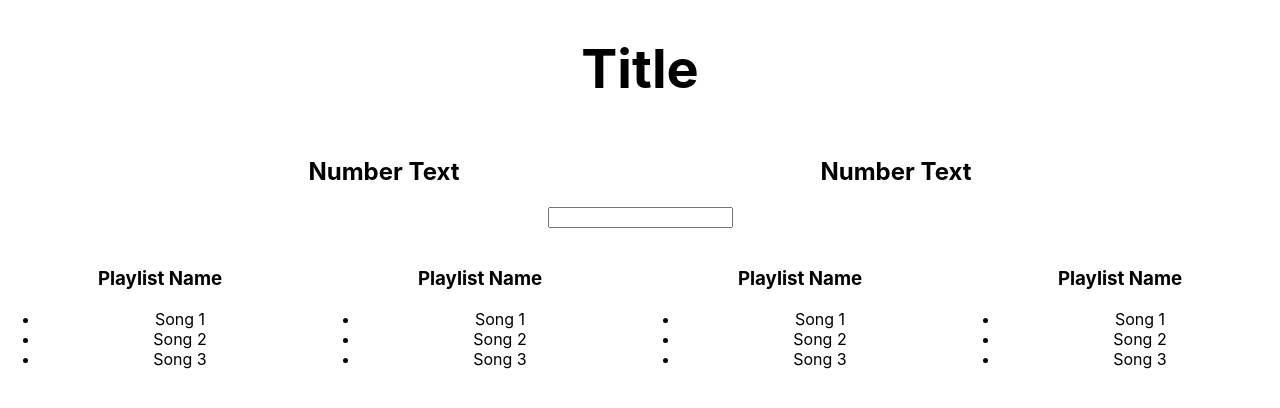
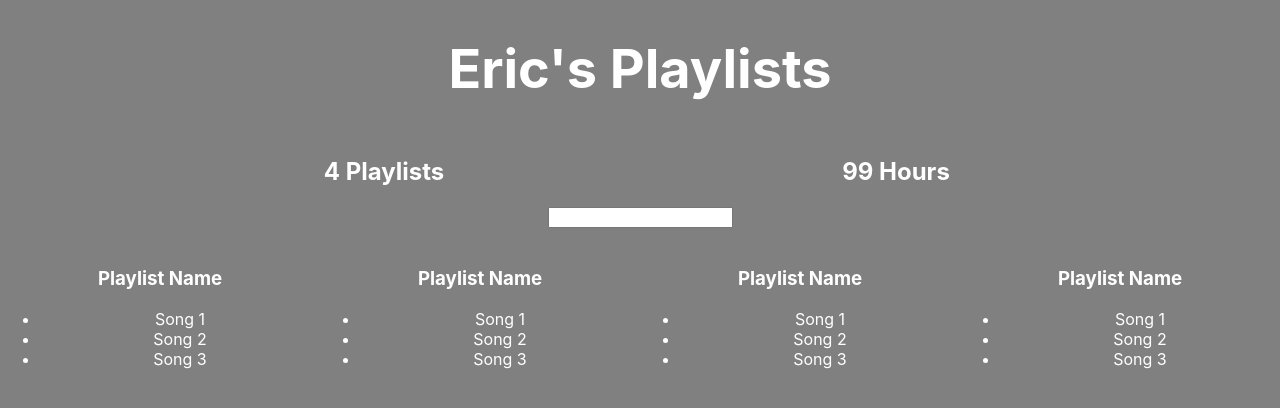
Before and after one commit to eric2esca/spotify-tutorial, a React (Create React App) app: page / in a window 1280 px wide. Shown: the top 408 px of the page. Built offline with nearby package versions, Linux system fonts and the light colour scheme.

Commit message:
Added fake server data, added loading spinner css, added aggregate data counters

```diff
--- a/src/App.css
+++ b/src/App.css
@@ -1,3 +1,7 @@
+html, body{
+    background-color: gray;
+}
+
 .App{
     text-align: center;
 }
--- a/src/App.js
+++ b/src/App.js
@@ -1,16 +1,73 @@
 import React, { Component } from 'react';
 import './App.css';
+import './Loading.css';
 
-let defaultTextColor = "black";
+let defaultTextColor = "#fff";
 let defaultStyle = {
   color: defaultTextColor
 }
+let fakeServerData = {
+  user: {
+    name: 'Eric',
+    playlists: [
+      {
+        name: 'My Favorites',
+        songs: [
+          {name: 'Beat It', duration: 134},
+          {name: 'Sicko Mode', duration: 500},
+          {name: 'Mia Bad Bunny', duration: 523}
+        ]
+      },
+      {
+        name: 'Car',
+        songs: [
+          { name: 'Hello', duration: 124 },
+          { name: 'Sicko Mode', duration: 590 },
+          { name: 'Because', duration: 573 }
+        ]
+      },
+      {
+        name: 'Delete ME',
+        songs: [
+          { name: 'Micka Relax', duration: 434 },
+          { name: 'Wake Up', duration: 600 },
+          { name: 'Drake Forever', duration: 623 }
+        ]
+      },
+      {
+        name: 'A list',
+        songs: [
+          { name: 'Lose Yourself', duration: 194 },
+          { name: '8 mile', duration: 800 },
+          { name: 'Not Alike', duration: 823 }
+        ]
+      },
 
-class Aggregate extends Component{
+    ]
+  }
+};
+
+class PlaylistCounter extends Component{
   render(){
     return(
       <div style={{...defaultStyle, width: '40%', display: 'inline-block'}}>
-        <h2>Number Text</h2>
+        <h2>{this.props.playlists.length} Playlists</h2>
+      </div>
+    );
+  }
+}
+
+class HoursCounter extends Component {
+  render() {
+    let allSongs = this.props.playlists.reduce((songs, eachPlaylist) => {
+      return songs.concat(eachPlaylist.songs)
+    }, []);
+    let totalDuration = allSongs.reduce((sum, eachSong) => {
+      return sum + eachSong.duration
+    }, 0);
+    return (
+      <div style={{ ...defaultStyle, width: '40%', display: 'inline-block' }}>
+        <h2>{Math.round(totalDuration / 60)} Hours</h2>
       </div>
     );
   }
@@ -44,23 +101,33 @@ class Playlist extends Component{
 }
 
 class App extends Component {
+  state = {
+    serverData: {}
+  }
+
+  componentDidMount(){
+    setTimeout(() => {
+      this.setState({ serverData: fakeServerData });
+    }, 3500);
+  }
+
   render() {
-    let name ='Eric';
-    let green = '#FF1212';
-    let headerStyle = {
-      color: green,
-      'font-size': '50px'
-    }
     return (
       <div className="App">
-        <h1 style={{...defaultStyle, 'font-size': '54px'}}>Title</h1>
-        <Aggregate/>
-        <Aggregate/>
-        <Filter/>
-        <Playlist/>
-        <Playlist />
-        <Playlist />
-        <Playlist />
+        {this.state.serverData.user ?
+        <div>
+            <h1 style={{ ...defaultStyle, 'font-size': '54px' }}>
+              {this.state.serverData.user.name}'s Playlists
+            </h1>
+            <PlaylistCounter playlists={this.state.serverData.user && this.state.serverData.user.playlists} />
+            <HoursCounter playlists={this.state.serverData.user && this.state.serverData.user.playlists} />
+            <Filter />
+            <Playlist />
+            <Playlist />
+            <Playlist />
+            <Playlist />
+        </div> : <div className="loader">Loading...</div>
+        }
       </div>
     );
   }
--- /dev/null
+++ b/src/Loading.css
@@ -0,0 +1,80 @@
+.loader {
+  color: #dd1919;
+  font-size: 190px;
+  text-indent: -9999em;
+  overflow: hidden;
+  width: 1em;
+  height: 1em;
+  border-radius: 50%;
+  margin: 72px auto;
+  position: relative;
+  -webkit-transform: translateZ(0);
+  -ms-transform: translateZ(0);
+  transform: translateZ(0);
+  -webkit-animation: load6 1.7s infinite ease, round 1.7s infinite ease;
+  animation: load6 1.7s infinite ease, round 1.7s infinite ease;
+}
+@-webkit-keyframes load6 {
+  0% {
+    box-shadow: 0 -0.83em 0 -0.4em, 0 -0.83em 0 -0.42em, 0 -0.83em 0 -0.44em, 0 -0.83em 0 -0.46em, 0 -0.83em 0 -0.477em;
+  }
+  5%,
+  95% {
+    box-shadow: 0 -0.83em 0 -0.4em, 0 -0.83em 0 -0.42em, 0 -0.83em 0 -0.44em, 0 -0.83em 0 -0.46em, 0 -0.83em 0 -0.477em;
+  }
+  10%,
+  59% {
+    box-shadow: 0 -0.83em 0 -0.4em, -0.087em -0.825em 0 -0.42em, -0.173em -0.812em 0 -0.44em, -0.256em -0.789em 0 -0.46em, -0.297em -0.775em 0 -0.477em;
+  }
+  20% {
+    box-shadow: 0 -0.83em 0 -0.4em, -0.338em -0.758em 0 -0.42em, -0.555em -0.617em 0 -0.44em, -0.671em -0.488em 0 -0.46em, -0.749em -0.34em 0 -0.477em;
+  }
+  38% {
+    box-shadow: 0 -0.83em 0 -0.4em, -0.377em -0.74em 0 -0.42em, -0.645em -0.522em 0 -0.44em, -0.775em -0.297em 0 -0.46em, -0.82em -0.09em 0 -0.477em;
+  }
+  100% {
+    box-shadow: 0 -0.83em 0 -0.4em, 0 -0.83em 0 -0.42em, 0 -0.83em 0 -0.44em, 0 -0.83em 0 -0.46em, 0 -0.83em 0 -0.477em;
+  }
+}
+@keyframes load6 {
+  0% {
+    box-shadow: 0 -0.83em 0 -0.4em, 0 -0.83em 0 -0.42em, 0 -0.83em 0 -0.44em, 0 -0.83em 0 -0.46em, 0 -0.83em 0 -0.477em;
+  }
+  5%,
+  95% {
+    box-shadow: 0 -0.83em 0 -0.4em, 0 -0.83em 0 -0.42em, 0 -0.83em 0 -0.44em, 0 -0.83em 0 -0.46em, 0 -0.83em 0 -0.477em;
+  }
+  10%,
+  59% {
+    box-shadow: 0 -0.83em 0 -0.4em, -0.087em -0.825em 0 -0.42em, -0.173em -0.812em 0 -0.44em, -0.256em -0.789em 0 -0.46em, -0.297em -0.775em 0 -0.477em;
+  }
+  20% {
+    box-shadow: 0 -0.83em 0 -0.4em, -0.338em -0.758em 0 -0.42em, -0.555em -0.617em 0 -0.44em, -0.671em -0.488em 0 -0.46em, -0.749em -0.34em 0 -0.477em;
+  }
+  38% {
+    box-shadow: 0 -0.83em 0 -0.4em, -0.377em -0.74em 0 -0.42em, -0.645em -0.522em 0 -0.44em, -0.775em -0.297em 0 -0.46em, -0.82em -0.09em 0 -0.477em;
+  }
+  100% {
+    box-shadow: 0 -0.83em 0 -0.4em, 0 -0.83em 0 -0.42em, 0 -0.83em 0 -0.44em, 0 -0.83em 0 -0.46em, 0 -0.83em 0 -0.477em;
+  }
+}
+@-webkit-keyframes round {
+  0% {
+    -webkit-transform: rotate(0deg);
+    transform: rotate(0deg);
+  }
+  100% {
+    -webkit-transform: rotate(360deg);
+    transform: rotate(360deg);
+  }
+}
+@keyframes round {
+  0% {
+    -webkit-transform: rotate(0deg);
+    transform: rotate(0deg);
+  }
+  100% {
+    -webkit-transform: rotate(360deg);
+    transform: rotate(360deg);
+  }
+}
```
